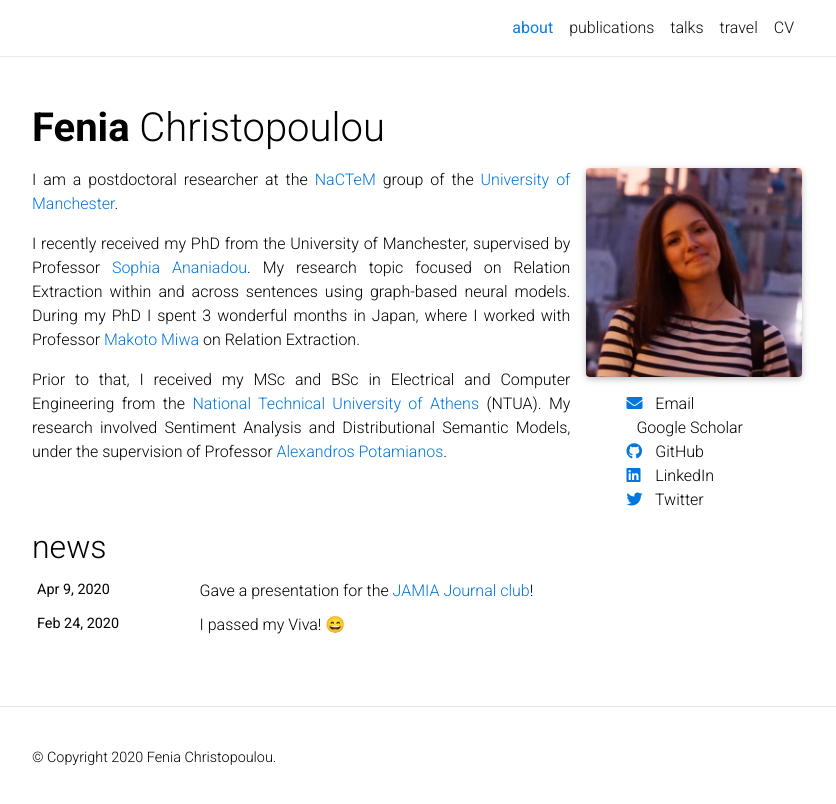
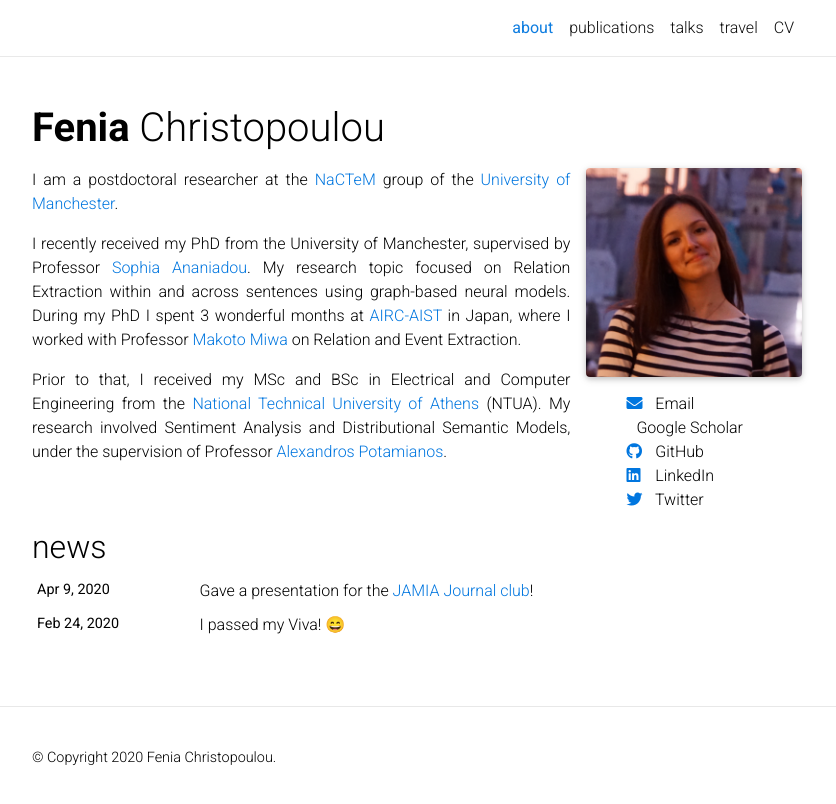
Before and after one commit to kchennen/fenchri.github.io, a Jekyll site: the page built from _pages/about.md, in a window 1280 px wide. Shown: the top 804 px of the page, without its empty margins (223-1059 px from the left). Built offline with Jekyll 4.4.1, drawn with Linux system fonts in a browser that asks for light colours; nearby versions of some CDN libraries; emoji names are drawn with the system emoji font; a style sheet for code colours, icons or effects is not loaded.

Commit message:
update about

```diff
--- a/_pages/about.md
+++ b/_pages/about.md
@@ -15,6 +15,6 @@ social: false
 I am a postdoctoral researcher at the [NaCTeM](http://www.nactem.ac.uk/) group of the [University of Manchester](https://www.cs.manchester.ac.uk/).
 
 I recently received my PhD from the University of Manchester, supervised by Professor [Sophia Ananiadou](http://www.nactem.ac.uk/staff/sophia.ananiadou). My research topic focused on Relation Extraction within and across sentences using graph-based neural models.
-During my PhD I spent 3 wonderful months in Japan, where I worked with Professor [Makoto Miwa](https://www.toyota-ti.ac.jp/Lab/Denshi/COIN/people/makoto.miwa/) on Relation Extraction.
+During my PhD I spent 3 wonderful months at [AIRC-AIST](https://www.airc.aist.go.jp/en/) in Japan, where I worked with Professor [Makoto Miwa](https://www.toyota-ti.ac.jp/Lab/Denshi/COIN/people/makoto.miwa/) on Relation and Event Extraction.
 
 Prior to that, I received my MSc and BSc in Electrical and Computer Engineering from the [National Technical University of Athens](https://www.ece.ntua.gr/en) (NTUA). My research involved Sentiment Analysis and Distributional Semantic Models, under the supervision of Professor [Alexandros Potamianos](http://slp.cs.ece.ntua.gr/potam/).
```
